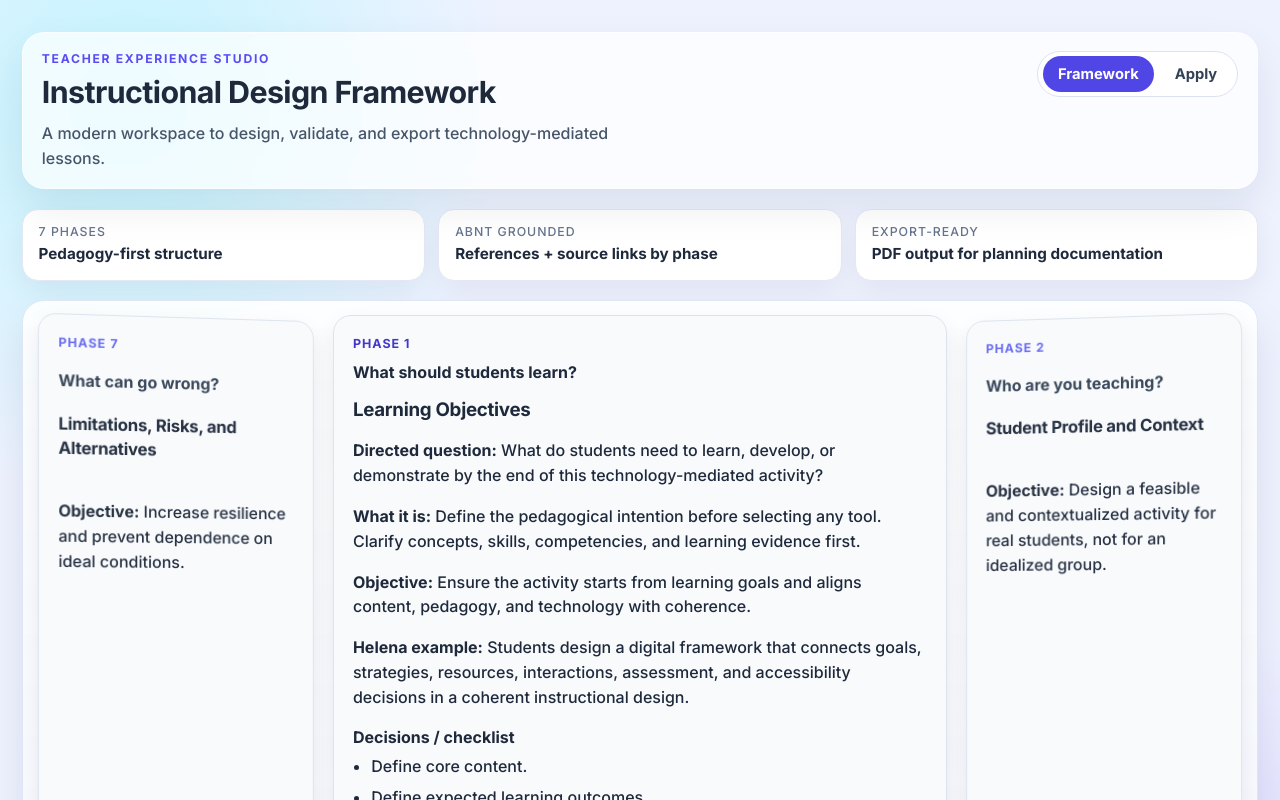
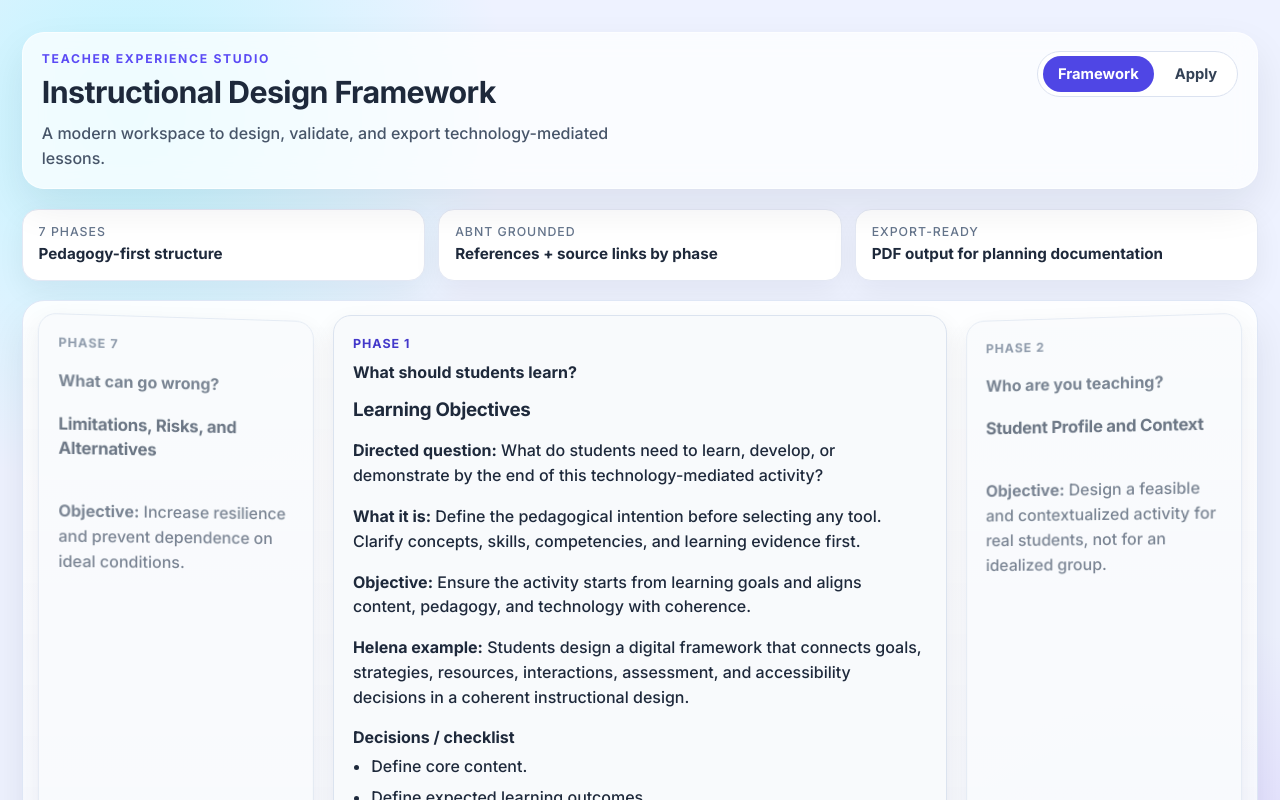
Before and after one commit to rutecintra/tpack-framework, a React (Vite) app in the folder teacher-framework/: page / in a window 1280 px wide. Shown: the top 800 px of the page. Built offline with nearby package versions, Linux system fonts and the light colour scheme.

Commit message:
feat: carousel color

```diff
--- a/teacher-framework/src/App.css
+++ b/teacher-framework/src/App.css
@@ -148,10 +148,12 @@
   display: grid;
   align-content: start;
   gap: 0.52rem;
-  opacity: 0.96;
+  opacity: 0.72;
   cursor: pointer;
   transition: transform 160ms ease, opacity 160ms ease;
-  background: #edf1f7;
+  background: #cfd8e3;
+  border-color: #b7c4d8;
+  box-shadow: 0 6px 14px rgba(15, 23, 42, 0.06);
 }
 
 .side-card.left {
@@ -164,18 +166,30 @@
 
 .side-card:hover,
 .side-card:focus-visible {
-  opacity: 1;
-  transform: translateY(-1px) scale(1.01);
+  opacity: 0.9;
+  transform: translateY(-1px) scale(1.005);
 }
 
 .side-card h3 {
   font-size: 1.05rem;
+  color: #334155;
+}
+
+.side-card .phase-index {
+  color: #64748b;
+}
+
+.side-card .macro,
+.side-card p,
+.side-card strong {
+  color: #475569;
 }
 
 .center-card {
   min-height: 580px;
   padding: 1.55rem 1.6rem;
   transform: translateY(-2px);
+  border-color: #a5b4fc;
   box-shadow: 0 16px 34px rgba(15, 23, 42, 0.14);
   background: #ffffff;
 }
```
